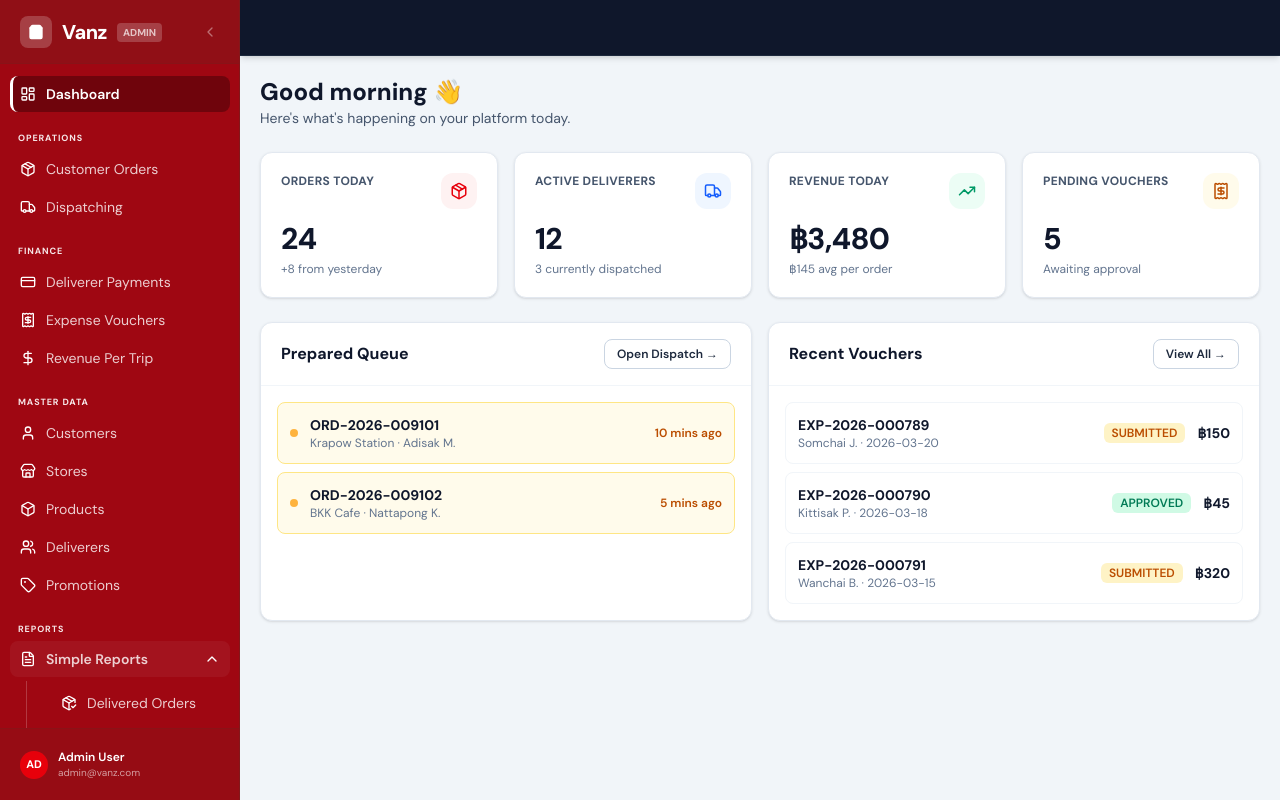
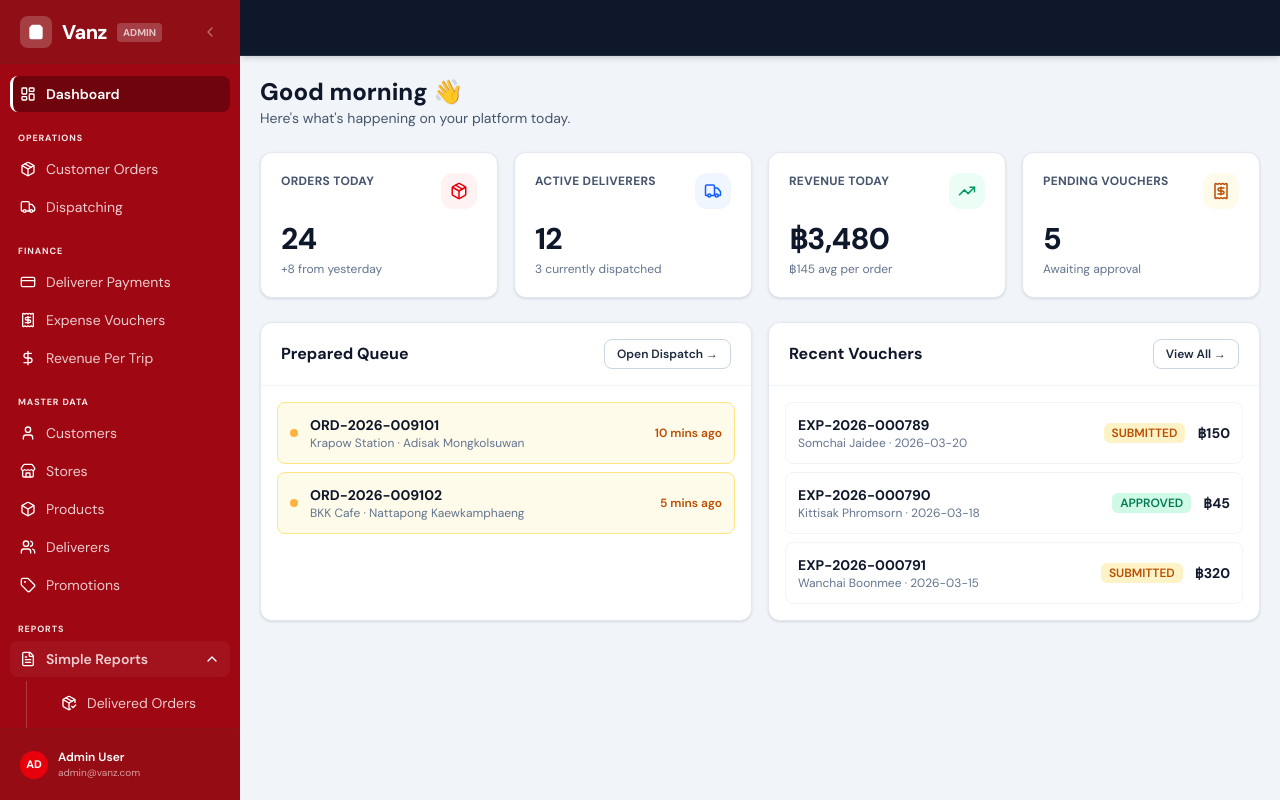
Before and after one commit to MANGKONYOK/Vanz, a React (Vite) app in the folder client/: page / in a window 1280 px wide. Built offline with nearby package versions, Linux system fonts and the light colour scheme.

Commit message:
update master

```diff
--- a/client/src/data/mockData.js
+++ b/client/src/data/mockData.js
@@ -3,15 +3,15 @@
 // ==========================================
 
 export const MOCK_CUSTOMERS = [
-    { id: 'C-101', name: 'Adisak M.', phone: '081-234-5678', address: '123 Sukhumvit', created: '2025-10-15' },
-    { id: 'C-102', name: 'Nattapong K.', phone: '089-876-5432', address: '456 Silom', created: '2025-11-20' },
-    { id: 'C-103', name: 'Siriporn L.', phone: '085-111-2222', address: '789 Rama IV', created: '2025-12-01' },
+    { id: 'C-101', name: 'Adisak Mongkolsuwan', phone: '081-234-5678', address: '123 Sukhumvit', created: '2025-10-15' },
+    { id: 'C-102', name: 'Nattapong Kaewkamphaeng', phone: '089-876-5432', address: '456 Silom', created: '2025-11-20' },
+    { id: 'C-103', name: 'Siriporn Lertwongsa', phone: '085-111-2222', address: '789 Rama IV', created: '2025-12-01' },
 ];
 
 export const MOCK_DELIVERERS = [
-    { id: 'D-001', name: 'Somchai J.', license: '1กข 1234', type: 'Motorcycle', phone: '081-111-2345', status: 'Active', rating: 4.8, deliveries: 342 },
-    { id: 'D-045', name: 'Kittisak P.', license: '2คต 5678', type: 'Truck', phone: '089-222-3456', status: 'Active', rating: 4.5, deliveries: 210 },
-    { id: 'D-022', name: 'Wanchai B.', license: '3มน 9012', type: 'Motorcycle', phone: '085-333-4567', status: 'Inactive', rating: 4.2, deliveries: 98 },
+    { id: 'D-001', name: 'Somchai Jaidee', license: '1กข 1234', type: 'Motorcycle', phone: '081-111-2345', status: 'Active', rating: 4.8, deliveries: 342 },
+    { id: 'D-045', name: 'Kittisak Phromsorn', license: '2คต 5678', type: 'Truck', phone: '089-222-3456', status: 'Active', rating: 4.5, deliveries: 210 },
+    { id: 'D-022', name: 'Wanchai Boonmee', license: '3มน 9012', type: 'Motorcycle', phone: '085-333-4567', status: 'Inactive', rating: 4.2, deliveries: 98 },
 ];
 
 export const MOCK_STORES = [
@@ -28,19 +28,19 @@ export const MOCK_PRODUCTS = [
 ];
 
 export const INITIAL_ORDERS = [
-    { id: 'ORD-2026-000123', date: '2026-03-22', store: 'Somchai Kitchen', total: 320, fee: 40, bonus: 0, adjustment: 0, status: 'Unpaid', customer: 'Adisak M.', deliverer: 'D-001' },
-    { id: 'ORD-2026-000124', date: '2026-03-21', store: 'BKK Cafe', total: 150, fee: 40, bonus: 0, adjustment: 0, status: 'Unpaid', customer: 'Nattapong K.', deliverer: 'D-001' },
+    { id: 'ORD-2026-000123', date: '2026-03-22', store: 'Somchai Kitchen', total: 320, fee: 40, bonus: 0, adjustment: 0, status: 'Unpaid', customer: 'Adisak Mongkolsuwan', deliverer: 'D-001' },
+    { id: 'ORD-2026-000124', date: '2026-03-21', store: 'BKK Cafe', total: 150, fee: 40, bonus: 0, adjustment: 0, status: 'Unpaid', customer: 'Nattapong Kaewkamphaeng', deliverer: 'D-001' },
 ];
 
 export const INITIAL_EXPENSE_VOUCHERS = [
-    { id: 'EXP-2026-000789', delivererId: 'D-001', delivererName: 'Somchai J.', date: '2026-03-20', status: 'SUBMITTED', total: 150, items: 'Toll' },
-    { id: 'EXP-2026-000790', delivererId: 'D-045', delivererName: 'Kittisak P.', date: '2026-03-18', status: 'APPROVED', total: 45, items: 'Parking' },
-    { id: 'EXP-2026-000791', delivererId: 'D-022', delivererName: 'Wanchai B.', date: '2026-03-15', status: 'SUBMITTED', total: 320, items: 'Fuel, Toll' },
+    { id: 'EXP-2026-000789', delivererId: 'D-001', delivererName: 'Somchai Jaidee', date: '2026-03-20', status: 'SUBMITTED', total: 150, items: 'Toll' },
+    { id: 'EXP-2026-000790', delivererId: 'D-045', delivererName: 'Kittisak Phromsorn', date: '2026-03-18', status: 'APPROVED', total: 45, items: 'Parking' },
+    { id: 'EXP-2026-000791', delivererId: 'D-022', delivererName: 'Wanchai Boonmee', date: '2026-03-15', status: 'SUBMITTED', total: 320, items: 'Fuel, Toll' },
 ];
 
 export const MOCK_PREPARED_ORDERS = [
-    { id: 'ORD-2026-009101', customer: 'Adisak M.', store: 'Krapow Station', time: '10 mins ago', status: 'Prepared' },
-    { id: 'ORD-2026-009102', customer: 'Nattapong K.', store: 'BKK Cafe', time: '5 mins ago', status: 'Prepared' },
+    { id: 'ORD-2026-009101', customer: 'Adisak Mongkolsuwan', store: 'Krapow Station', time: '10 mins ago', status: 'Prepared' },
+    { id: 'ORD-2026-009102', customer: 'Nattapong Kaewkamphaeng', store: 'BKK Cafe', time: '5 mins ago', status: 'Prepared' },
 ];
 
 export const MOCK_PROMOTIONS = [
@@ -62,21 +62,21 @@ export const MOCK_TOP_PRODUCTS = [
 export const MOCK_EXPENSE_SUMMARY_STATS = { count: 124, sum: 15600, avg: 125.80 };
 
 export const MOCK_DELIVERED_ORDERS = [
-    { id: 'ORD-2026-008001', date: '2026-03-21', customer: 'Adisak M.', store: 'Somchai Kitchen', total: 320, deliverer: 'Somchai J.', duration: '35 mins' },
-    { id: 'ORD-2026-008002', date: '2026-03-20', customer: 'Nattapong K.', store: 'BKK Cafe', total: 150, deliverer: 'Kittisak P.', duration: '42 mins' },
-    { id: 'ORD-2026-008003', date: '2026-03-20', customer: 'Siriporn L.', store: 'Krapow Station', total: 90, deliverer: 'Somchai J.', duration: '28 mins' },
+    { id: 'ORD-2026-008001', date: '2026-03-21', customer: 'Adisak Mongkolsuwan', store: 'Somchai Kitchen', total: 320, deliverer: 'Somchai Jaidee', duration: '35 mins' },
+    { id: 'ORD-2026-008002', date: '2026-03-20', customer: 'Nattapong Kaewkamphaeng', store: 'BKK Cafe', total: 150, deliverer: 'Kittisak Phromsorn', duration: '42 mins' },
+    { id: 'ORD-2026-008003', date: '2026-03-20', customer: 'Siriporn Lertwongsa', store: 'Krapow Station', total: 90, deliverer: 'Somchai Jaidee', duration: '28 mins' },
 ];
 
 export const MOCK_FAV_STORES = [
-    { customer: 'Adisak M.', store: 'Somchai Kitchen', orders: 24 },
-    { customer: 'Nattapong K.', store: 'BKK Cafe', orders: 18 },
-    { customer: 'Siriporn L.', store: 'Krapow Station', orders: 12 },
+    { customer: 'Adisak Mongkolsuwan', store: 'Somchai Kitchen', orders: 24 },
+    { customer: 'Nattapong Kaewkamphaeng', store: 'BKK Cafe', orders: 18 },
+    { customer: 'Siriporn Lertwongsa', store: 'Krapow Station', orders: 12 },
 ];
 
 export const MOCK_TOP_DELIVERERS = [
-    { rank: 1, id: 'D-001', name: 'Somchai J.', type: 'Motorcycle', deliveries: 342, earnings: 15390, rating: 4.8 },
-    { rank: 2, id: 'D-045', name: 'Kittisak P.', type: 'Truck', deliveries: 210, earnings: 9450, rating: 4.5 },
-    { rank: 3, id: 'D-022', name: 'Wanchai B.', type: 'Motorcycle', deliveries: 98, earnings: 4410, rating: 4.2 },
+    { rank: 1, id: 'D-001', name: 'Somchai Jaidee', type: 'Motorcycle', deliveries: 342, earnings: 15390, rating: 4.8 },
+    { rank: 2, id: 'D-045', name: 'Kittisak Phromsorn', type: 'Truck', deliveries: 210, earnings: 9450, rating: 4.5 },
+    { rank: 3, id: 'D-022', name: 'Wanchai Boonmee', type: 'Motorcycle', deliveries: 98, earnings: 4410, rating: 4.2 },
 ];
 
 export const MOCK_REVENUE_PER_TRIP = [
@@ -85,7 +85,7 @@ export const MOCK_REVENUE_PER_TRIP = [
 ];
 
 export const MOCK_DELIVERER_HISTORY = [
-    { id: 'ORD-2026-008001', date: '2026-03-21', store: 'Somchai Kitchen', customer: 'Adisak M.', time: '14:35', fee: 45, status: 'Delivered' },
-    { id: 'ORD-2026-008003', date: '2026-03-20', store: 'Krapow Station', customer: 'Siriporn L.', time: '14:35', fee: 45, status: 'Delivered' },
-    { id: 'ORD-2026-007921', date: '2026-03-18', store: 'BKK Cafe', customer: 'Nattapong K.', time: '14:35', fee: 45, status: 'Delivered' },
+    { id: 'ORD-2026-008001', date: '2026-03-21', store: 'Somchai Kitchen', customer: 'Adisak Mongkolsuwan', time: '14:35', fee: 45, status: 'Delivered' },
+    { id: 'ORD-2026-008003', date: '2026-03-20', store: 'Krapow Station', customer: 'Siriporn Lertwongsa', time: '14:35', fee: 45, status: 'Delivered' },
+    { id: 'ORD-2026-007921', date: '2026-03-18', store: 'BKK Cafe', customer: 'Nattapong Kaewkamphaeng', time: '14:35', fee: 45, status: 'Delivered' },
 ];
--- a/client/src/views/finance/DelivererPaymentListView.jsx
+++ b/client/src/views/finance/DelivererPaymentListView.jsx
@@ -3,9 +3,9 @@ import { Search, Plus, Edit2, Trash2 } from 'lucide-react';
 import { PageHeader, Btn, Card, CardHeader, Table, Tr, Td, Badge, Input, Select, Pagination } from '../../components/ui';
 
 const INITIAL_PAYMENTS = [
-    { id: 'PAY-2026-000456', period: 'Mar 2026', date: '2026-03-24', delivererName: 'Somchai J.', status: 'PAID', amount: 2450 },
-    { id: 'PAY-2026-000457', period: 'Mar 2026', date: '2026-03-22', delivererName: 'Kittisak P.', status: 'PAID', amount: 1500 },
-    { id: 'PAY-2026-000458', period: 'Mar 2026', date: '2026-03-20', delivererName: 'Wanchai B.', status: 'PENDING', amount: 450 }
+    { id: 'PAY-2026-000456', period: 'Mar 2026', date: '2026-03-24', delivererName: 'Somchai Jaidee', status: 'PAID', amount: 2450 },
+    { id: 'PAY-2026-000457', period: 'Mar 2026', date: '2026-03-22', delivererName: 'Kittisak Phromsorn', status: 'PAID', amount: 1500 },
+    { id: 'PAY-2026-000458', period: 'Mar 2026', date: '2026-03-20', delivererName: 'Wanchai Boonmee', status: 'PENDING', amount: 450 }
 ];
 
 export default function DelivererPaymentListView({ onNavigate, showToast }) {
--- a/client/src/views/master/index.js
+++ b/client/src/views/master/index.js
@@ -2,6 +2,7 @@ export { default as CustomerListView } from './CustomerListView';
 export { default as CustomerFormView } from './CustomerFormView';
 export { default as DelivererListView } from './DelivererListView';
 export { default as StoreListView } from './StoreListView';
+export { default as StoreFormView } from './StoreFormView';
 export { default as ProductListView } from './ProductListView';
 export { default as PromotionListView } from './PromotionListView';
 export { default as PromotionFormView } from './PromotionFormView';
--- a/client/src/views/reports/simple/DelivererHistoryReportView.jsx
+++ b/client/src/views/reports/simple/DelivererHistoryReportView.jsx
@@ -23,7 +23,7 @@ export default function DelivererHistoryReportView() {
                 <Btn><History className="w-4 h-4" /> Search</Btn>
             </FilterBar>
             <Card>
-                <CardHeader title="Somchai J. (D-001) — Delivery History" />
+                <CardHeader title="Somchai Jaidee (D-001) — Delivery History" />
                 <Table headers={[{ label: 'Order ID' }, { label: 'Date' }, { label: 'Time', center: true }, { label: 'Store' }, { label: 'Customer' }, { label: 'Fee', right: true }, { label: 'Status', center: true }]}>
                     {MOCK_DELIVERER_HISTORY.map(h => (
                         <Tr key={h.id}>
--- a/client/src/views/reports/simple/OrderReceiptView.jsx
+++ b/client/src/views/reports/simple/OrderReceiptView.jsx
@@ -31,9 +31,9 @@ export default function OrderReceiptView() {
                         <p className="text-xs text-slate-400 mono">ORD-2026-008001 · 2026-03-21 14:32</p>
                     </div>
                     <div className="text-xs text-slate-500 mb-3">
-                        <p><span className="font-semibold">Customer:</span> Adisak M.</p>
+                        <p><span className="font-semibold">Customer:</span> Adisak Mongkolsuwan</p>
                         <p><span className="font-semibold">Store:</span> Somchai Kitchen</p>
-                        <p><span className="font-semibold">Deliverer:</span> Somchai J.</p>
+                        <p><span className="font-semibold">Deliverer:</span> Somchai Jaidee</p>
                     </div>
                     <div className="border-t border-dashed border-slate-200 pt-3 mb-3">
                         {MOCK_RECEIPT_ITEMS.map(i => (
```
Also changed, not shown: client/src/views/master/CustomerListView.jsx (+12 -11 lines), client/src/views/master/DelivererListView.jsx (+18 -17 lines), client/src/views/master/StoreFormView.jsx (added, +39 -0 lines), client/src/views/master/StoreListView.jsx (+84 -50 lines).
